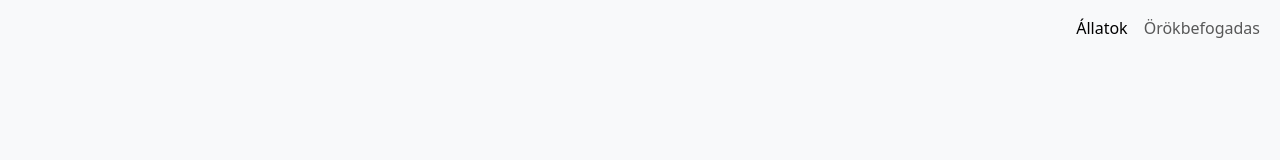
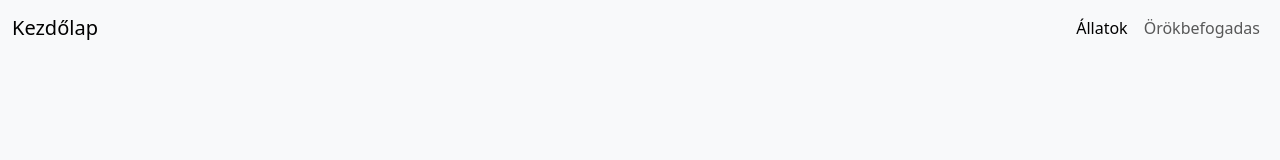
Before and after one commit to levieasy22/vizsgaremek, a Vue app in the folder vizsgaremek/frontend/: page /app in a window 1280 px wide. Shown: the top 160 px of the page. Built offline with nearby package versions, Linux system fonts and the light colour scheme.

Commit message:
Navbar ongoing

```diff
--- a/vizsgaremek/frontend/src/layouts/MenuLayout.vue
+++ b/vizsgaremek/frontend/src/layouts/MenuLayout.vue
@@ -7,7 +7,7 @@ export default {
 <template>
   <nav class="navbar navbar-expand-lg bg-body-tertiary">
     <div class="container-fluid">
-      <RouterLink class="navbar-brand" to="/"></RouterLink>
+      <RouterLink class="navbar-brand" to="/">Kezdőlap</RouterLink>
       <button class="navbar-toggler" type="button" data-bs-toggle="collapse" data-bs-target="#navbarSupportedContent" aria-controls="navbarSupportedContent" aria-expanded="false" aria-label="Toggle navigation">
         <span class="navbar-toggler-icon"></span>
       </button>
@@ -19,6 +19,7 @@ export default {
           <li class="nav-item">
             <RouterLink class="nav-link" to="/adoption">Örökbefogadas</RouterLink>
           </li>
+
         </ul>
       </div>
     </div>
```
